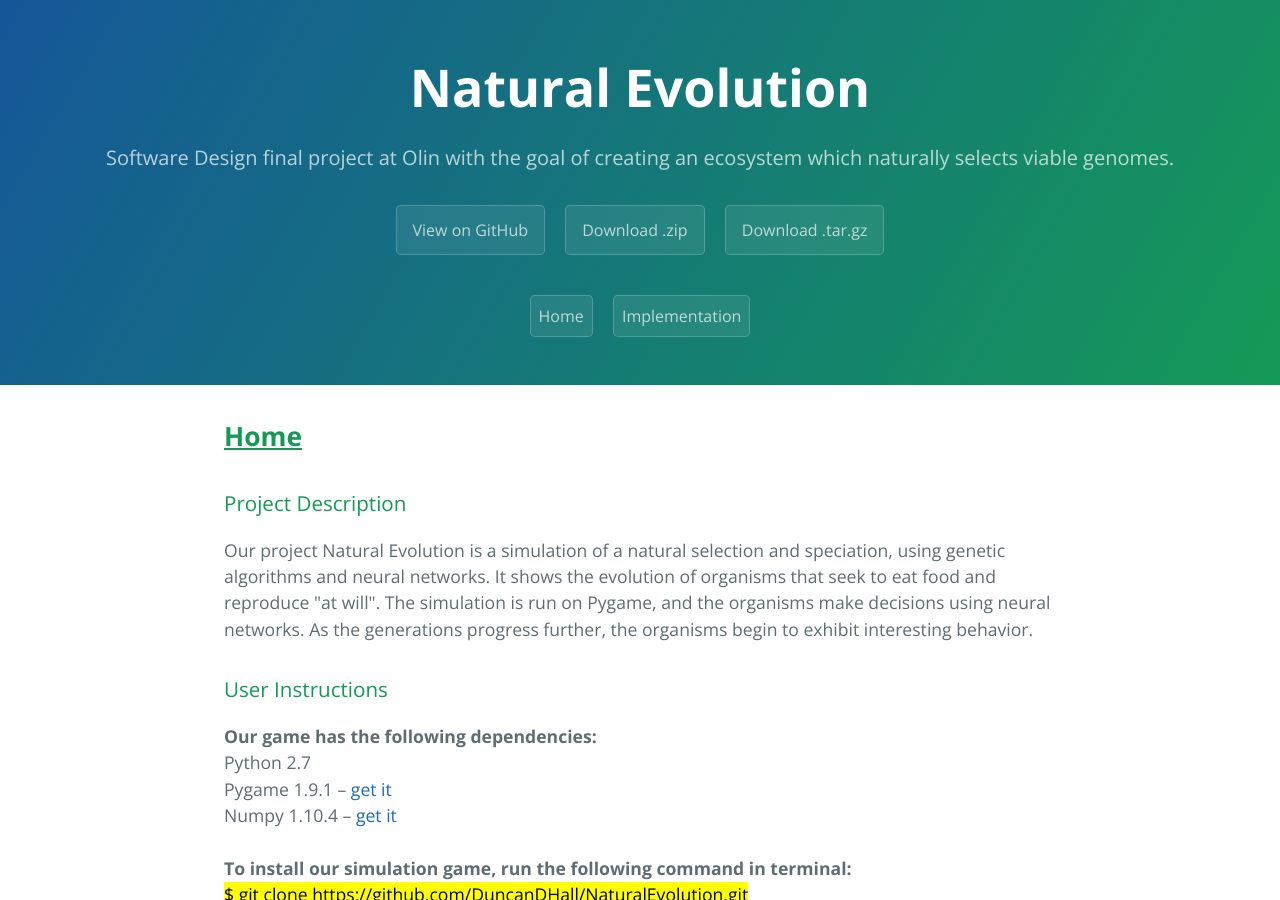
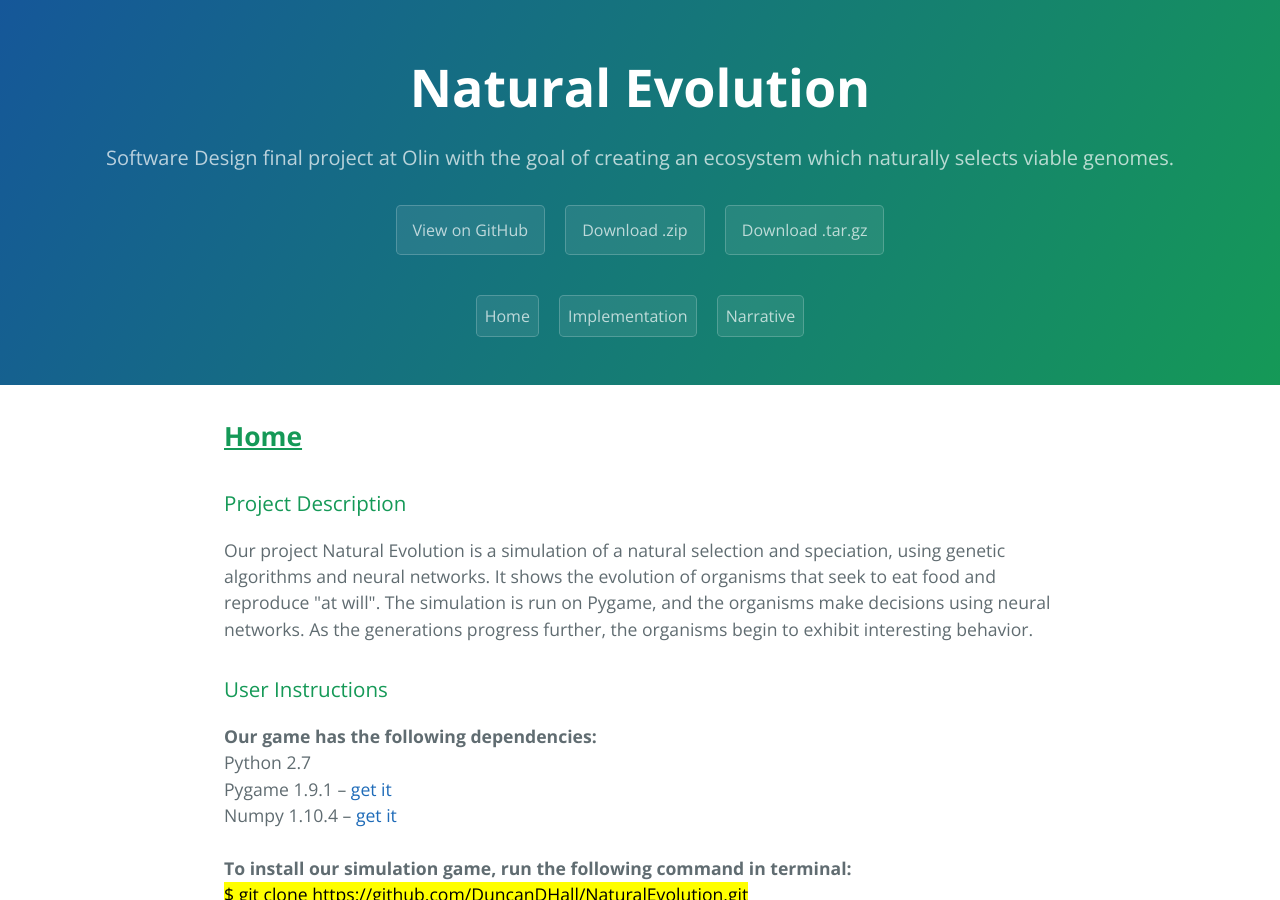
Before and after one commit to DuncanDHall/NaturalEvolution, a Jekyll site: the page index.html, which Jekyll copies as it is, in a window 1280 px wide and 900 px high. Built offline with Jekyll 4.4.1, drawn with Linux system fonts in a browser that asks for light colours.

Commit message:
added narrative link

```diff
--- a/index.html
+++ b/index.html
@@ -20,6 +20,7 @@
       <nav class ="navigate">
       <a href="index.html" class='navtag'>Home</a>
       <a href="implementation.html" class='navtag'>Implementation</a>
+<a href="narrative.html" class='navtag'>Narrative</a>
     </nav>
     </section>
 
```
